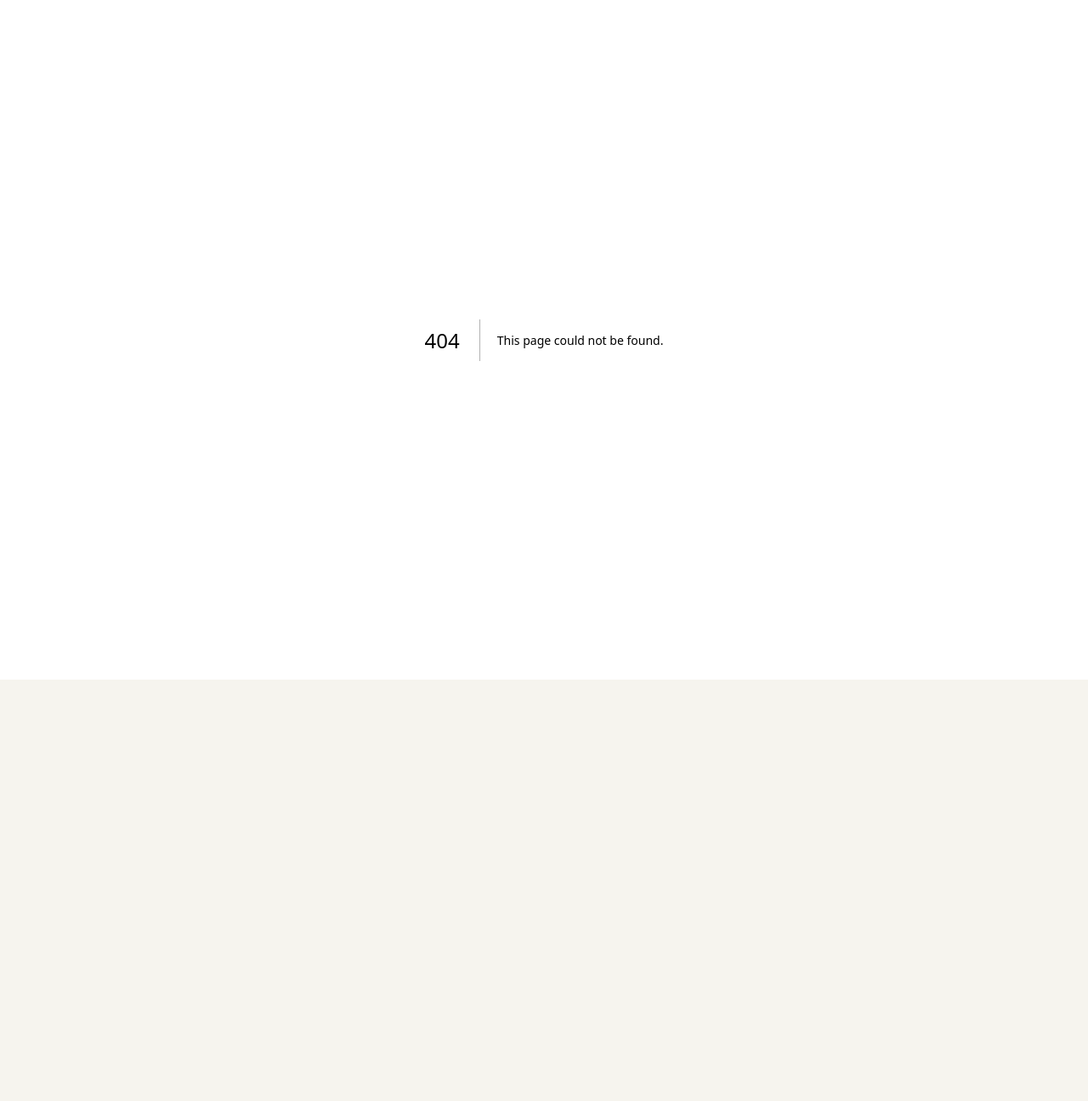
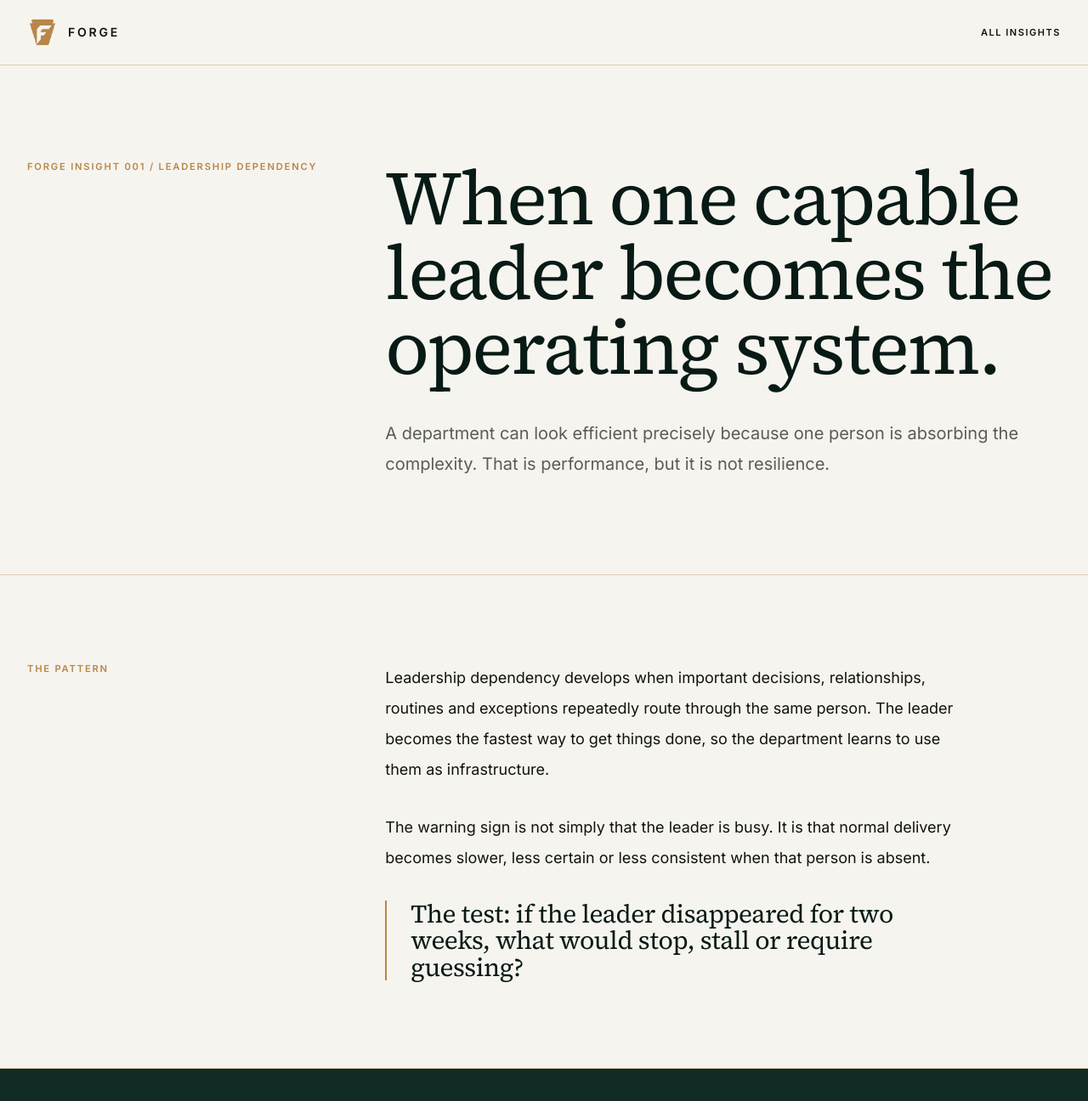
Before and after one commit to TSumerfield/forge-stress-test, a Next.js app: page /insights/leadership-dependency in a window 1280 px wide. Before the commit this address had no page. Shown: the top 1296 px of the page at 85% size. Before the commit the page ends 800 px from the top, so only its background shows below. Built offline with nearby package versions, Linux system fonts and the light colour scheme.

Commit message:
Add leadership dependency insight

```diff
--- /dev/null
+++ b/app/insights/leadership-dependency/page.tsx
@@ -0,0 +1,67 @@
+import type { Metadata } from "next";
+import Link from "next/link";
+
+export const metadata: Metadata = {
+  title: "Leadership Dependency | Forge Insights",
+  description: "A practical Forge field note on how capable sports leaders can accidentally become the operating system of their department.",
+};
+
+const Arrow = () => <span aria-hidden="true">↗</span>;
+
+export default function LeadershipDependencyInsight() {
+  return (
+    <main className="forge-light overflow-hidden">
+      <header className="border-b forge-border">
+        <div className="forge-container flex h-[76px] items-center justify-between">
+          <Link href="/" className="flex items-center gap-3"><img src="/forge-mark.png" alt="" className="h-9 w-9" aria-hidden="true" /><span className="text-sm font-semibold tracking-[0.2em]">FORGE</span></Link>
+          <Link href="/insights" className="text-[11px] font-semibold uppercase tracking-[0.14em]">All insights</Link>
+        </div>
+      </header>
+
+      <article>
+        <section className="border-b forge-border">
+          <div className="forge-container grid gap-12 py-20 lg:grid-cols-12 lg:py-28">
+            <div className="lg:col-span-4"><p className="forge-eyebrow">Forge insight 001 / Leadership dependency</p></div>
+            <div className="lg:col-span-8">
+              <h1 className="forge-display max-w-5xl text-[clamp(3.7rem,7vw,7rem)] text-[var(--forge-forest-deep)]">When one capable leader becomes the operating system.</h1>
+              <p className="mt-10 max-w-3xl text-xl leading-9 text-[rgba(17,19,17,0.68)]">A department can look efficient precisely because one person is absorbing the complexity. That is performance, but it is not resilience.</p>
+            </div>
+          </div>
+        </section>
+
+        <section className="forge-section border-b forge-border">
+          <div className="forge-container grid gap-12 lg:grid-cols-12">
+            <aside className="lg:col-span-4"><p className="forge-eyebrow">The pattern</p></aside>
+            <div className="space-y-8 lg:col-span-7">
+              <p className="text-lg leading-9">Leadership dependency develops when important decisions, relationships, routines and exceptions repeatedly route through the same person. The leader becomes the fastest way to get things done, so the department learns to use them as infrastructure.</p>
+              <p className="text-lg leading-9">The warning sign is not simply that the leader is busy. It is that normal delivery becomes slower, less certain or less consistent when that person is absent.</p>
+              <div className="border-l-2 border-[var(--forge-bronze)] pl-7"><p className="forge-heading text-3xl text-[var(--forge-forest-deep)]">The test: if the leader disappeared for two weeks, what would stop, stall or require guessing?</p></div>
+            </div>
+          </div>
+        </section>
+
+        <section className="forge-forest forge-section border-b border-[rgba(185,134,74,0.35)]">
+          <div className="forge-container grid gap-12 lg:grid-cols-12">
+            <div className="lg:col-span-4"><p className="forge-eyebrow">Four signals</p></div>
+            <div className="grid gap-px bg-[rgba(185,134,74,0.28)] md:grid-cols-2 lg:col-span-8">
+              {[['01','Routine approvals climb upward','Staff wait for the leader to resolve decisions that should have clear owners or rules.'],['02','Knowledge lives in memory','Contacts, exceptions, timelines and judgement are known rather than captured.'],['03','Problems are rescued, not removed','The same operational failures recur because capable people keep absorbing them.'],['04','Absence creates uncertainty','People can execute tasks, but hesitate when the situation falls outside the normal script.']].map(([n,t,x]) => <div key={n} className="bg-[var(--forge-forest)] p-8"><span className="forge-eyebrow">{n}</span><h2 className="forge-heading mt-8 text-3xl">{t}</h2><p className="mt-5 text-sm leading-7 text-[rgba(246,244,238,0.7)]">{x}</p></div>)}
+            </div>
+          </div>
+        </section>
+
+        <section className="forge-section border-b forge-border">
+          <div className="forge-container grid gap-12 lg:grid-cols-12">
+            <div className="lg:col-span-4"><p className="forge-eyebrow">One useful move</p></div>
+            <div className="lg:col-span-8">
+              <h2 className="forge-heading max-w-4xl text-5xl text-[var(--forge-forest-deep)] md:text-6xl">Run a dependency audit before writing another procedure.</h2>
+              <p className="mt-8 max-w-3xl text-lg leading-8 text-[rgba(17,19,17,0.66)]">For one working week, record every issue that requires a specific person to remember, approve, explain or rescue it. At the end, classify each dependency: decision right, missing information, unclear ownership, undocumented process or relationship knowledge. Fix the repeated dependency, not the individual incident.</p>
+              <p className="mt-8 text-sm leading-7 text-[rgba(17,19,17,0.52)]">Forge note: this is an operating framework, not a benchmark claim. Forge will publish comparative findings only when sufficient diagnostic evidence exists.</p>
+            </div>
+          </div>
+        </section>
+
+        <section className="forge-dark forge-section"><div className="forge-container grid gap-10 lg:grid-cols-12 lg:items-end"><div className="lg:col-span-8"><p className="forge-eyebrow">Measure the system</p><h2 className="forge-heading mt-7 text-5xl md:text-7xl">How dependent is your department?</h2></div><div className="lg:col-span-4 lg:text-right"><Link href="/stress-test" className="forge-button forge-button-primary">Take the stress test <Arrow /></Link></div></div></section>
+      </article>
+    </main>
+  );
+}
```
